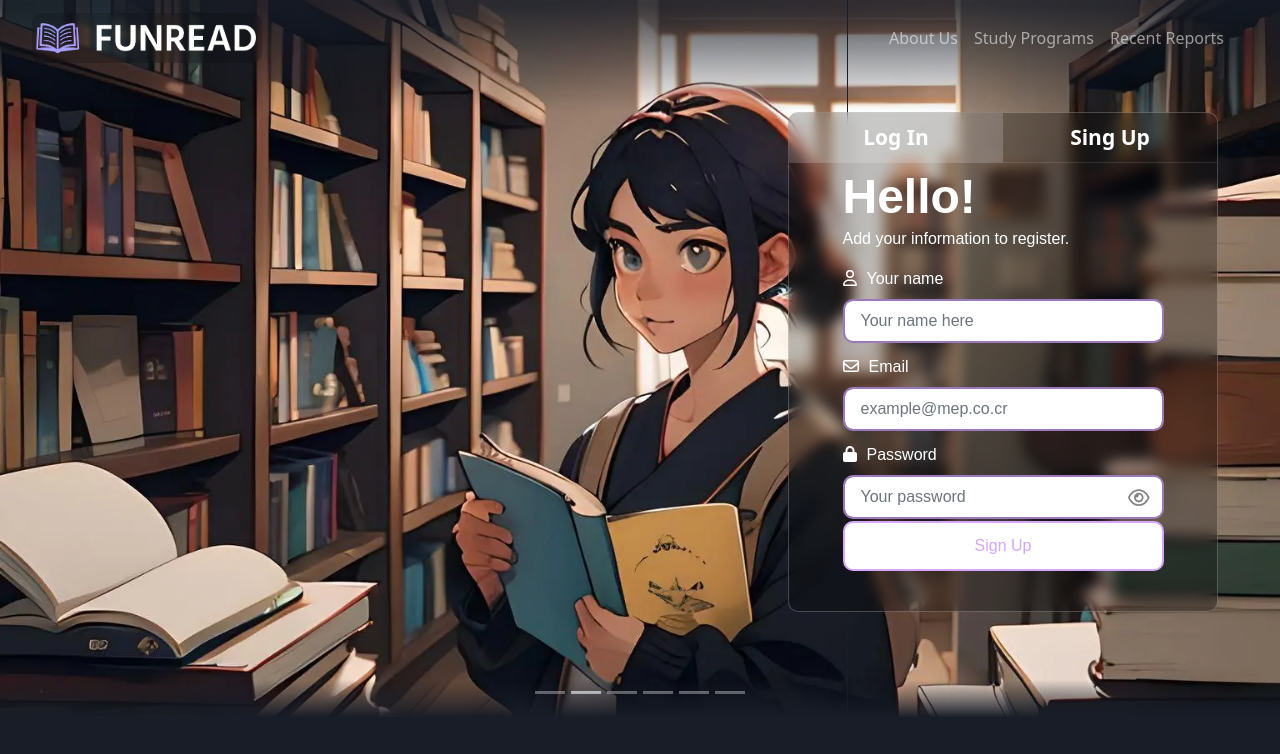
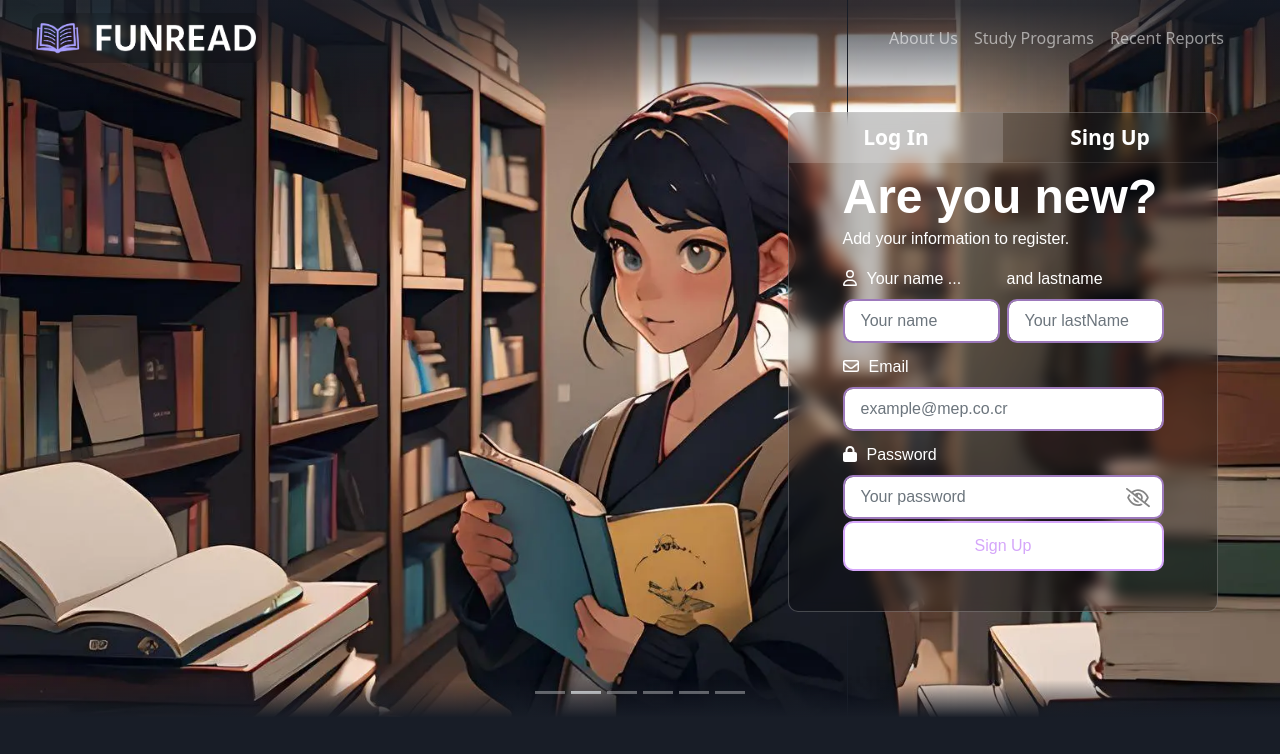
Before and after one commit to Funread/funread, a React (Create React App) app in the folder frontend/: page / in a window 1280 px wide. Both pictures are taken after a click on the button "Sing Up". Shown: the top 754 px of the page. Built offline with nearby package versions, Linux system fonts and the light colour scheme.

Commit message:
agrege el campo de lastname
agrege el espacion para introducir el apellido en el menu de sing up, ademas arregle un pequeño error con un boton, y modifique el useSign para que acepte el nuevo parametro

```diff
--- a/frontend/src/Components/LandingPage/LandingPage.css
+++ b/frontend/src/Components/LandingPage/LandingPage.css
@@ -137,3 +137,14 @@
     width: 70%;
   }
 }
+
+@media (max-width: 370px) {
+  .navbar-brand{
+    width: 130px;
+    height: 30px;
+  }
+  .header-navbar-logo-funread{
+    transform: scale(0.5);
+    translate: -50px -10px;
+  }
+}
--- a/frontend/src/Components/LogIn/LogIn.css
+++ b/frontend/src/Components/LogIn/LogIn.css
@@ -112,6 +112,9 @@
   transform: scale(1.3);
   transition: .3s;
 }
+.login-form-password-button > svg{
+  transition: .3s;
+}
 
 .login-form-password-button:focus {
   background: transparent;
--- a/frontend/src/Components/LogIn/LogIn.jsx
+++ b/frontend/src/Components/LogIn/LogIn.jsx
@@ -110,7 +110,7 @@ function LogIn(props) {
     <div className="login-form">
       <div className="login-form-body">
         <Form onSubmit={handleSubmit} className="login-form-content">
-          <h1 className="login-form-title">Hello!</h1>
+          <h1 className="login-form-title">Welcome Back!</h1>
           <h5 className="login-form-subtitle">
             Add your information to Log In.
           </h5>
--- a/frontend/src/Components/SignUp/SignUp.css
+++ b/frontend/src/Components/SignUp/SignUp.css
@@ -31,6 +31,10 @@
   gap: 12px;
 }
 
+.singup-form-name-lastname{
+  display: flex;
+  gap: 7px;
+}
 .signup-form-title {
   font-weight: bold;
   font-size: 6vh;
@@ -85,7 +89,6 @@
   margin-left: 20px;
   background: inherit;
   border-radius: 0 10px 10px 0;
-  color: #e9e9e9;
 }
 
 .signup-form-password-button {
@@ -93,13 +96,18 @@
   background: transparent;
   border-style: none;
   box-shadow: none !important;
-  color: #e9e9e9;
+  transition: .3s;
 }
 
 .signup-form-password-button:hover {
   background-color: transparent;
-  border-style: none;
-  color: #e9e9e9;
+}
+.signup-form-password-button > svg:hover {
+  transform: scale(1.3);
+  transition: .3s;
+}
+.signup-form-password-button > svg{
+  transition: .3s;
 }
 
 .signup-form-password-button:focus {
--- a/frontend/src/Components/SignUp/SignUp.jsx
+++ b/frontend/src/Components/SignUp/SignUp.jsx
@@ -3,7 +3,7 @@ import Form from "react-bootstrap/Form";
 import Button from "react-bootstrap/Button";
 import { FontAwesomeIcon } from "@fortawesome/react-fontawesome";
 import { faLock } from "@fortawesome/free-solid-svg-icons";
-import { faEnvelope, faUser, faEye } from "@fortawesome/free-regular-svg-icons";
+import { faEnvelope, faUser, faEye, faEyeSlash } from "@fortawesome/free-regular-svg-icons";
 import "./SignUp.css";
 import CustomButton from "../Shared/CustomButton/CustomButton";
 import { useSign } from "../../hooks/useSign";
@@ -12,6 +12,7 @@ import { InputGroup } from "react-bootstrap";
 function SignUp(props) {
   const [showPassword, setShowPassword] = useState(false);
   const [name, setName] = useState("");
+  const [lastName, setLastName] = useState("");
   const [email, setEmail] = useState("");
   const [password, setPassword] = useState("");
   const { signUp } = useSign();
@@ -24,7 +25,7 @@ function SignUp(props) {
   const togglePassword = () => {
     setShowPassword(!showPassword);
     showPassword
-      ? (document.getElementById("passwordButton").style.color = "#e9e9e9")
+      ? (document.getElementById("passwordButton").style.color = "#0000007b")
       : (document.getElementById("passwordButton").style.color = "#42006d");
   };
 
@@ -35,7 +36,8 @@ function SignUp(props) {
    * Las variables name, email y password contienen los valores ingresados por el usuario al momento de presionar el boton de Log In.
    */
   const handleSubmit = () => {
-    //signUp(name, email, password);
+    //signUp(name, lastName, email, password);
+    console.log(name, lastName, email, password);
   };
 
   /**
@@ -77,7 +79,7 @@ function SignUp(props) {
    * Cambia el color del botón de Log In cuando los campos de email y password han sido llenados.
    */
   useEffect(() => {
-    name !== "" && email !== "" && password !== ""
+    name !== "" && lastName !== "" && email !== "" && password !== ""
       ? (document.getElementById("submit-button").className =
           "signup-form-button-filled")
       : (document.getElementById("submit-button").className =
@@ -88,15 +90,16 @@ function SignUp(props) {
     <div className="signup-form">
       <div className="signup-form-body">
         <Form onSubmit={handleSubmit} className="signup-form-content">
-          <h1 className="signup-form-title">Hello!</h1>
+          <h1 className="signup-form-title">Are you new?</h1>
           <h5 className="signup-form-subtitle">
             Add your information to register.
           </h5>
           <div className="signup-form-inputs">
+              <div className="singup-form-name-lastname">
                 <Form.Group className="form-group">
                   <Form.Label className="font-size">
                     <FontAwesomeIcon className="signup-icons" icon={faUser} />
-                Your name
+                    Your name ...
                   </Form.Label>
                   <Form.Control
                     id="nameInput"
@@ -108,10 +111,29 @@ function SignUp(props) {
                       isEmpty(e.target.value, "nameInput");
                     }}
                     className="signup-form-control-lg"
-                placeholder="Your name here"
+                    placeholder="Your name"
                     required
                   />
                 </Form.Group>
+                <Form.Group className="form-group">
+                  <Form.Label className="font-size">
+                    and lastname
+                  </Form.Label>
+                  <Form.Control
+                    id="lastNameInput"
+                    size="lg"
+                    type="text"
+                    value={lastName}
+                    onChange={(e) => {
+                      setLastName(e.target.value);
+                      isEmpty(e.target.value, "lastNameInput");
+                    }}
+                    className="signup-form-control-lg"
+                    placeholder="Your lastName"
+                    required
+                  />
+                </Form.Group>
+              </div>
             <Form.Group className="form-group">
               <Form.Label className="font-size">
                 <FontAwesomeIcon className="signup-icons" icon={faEnvelope} />
@@ -151,16 +173,9 @@ function SignUp(props) {
                   placeholder="Your password"
                   required
                 />
-                <InputGroup.Text
-                  id="inputGroupText"
-                  className="form-input-group-text-password"
-                >
-                  <Button
-                    id="passwordButton"
-                    className="signup-form-password-button"
-                    onClick={togglePassword}
-                  >
-                    <FontAwesomeIcon className="fa-xl float end" icon={faEye} />
+                <InputGroup.Text  id="inputGroupText" className="form-input-group-text-password">
+                  <Button id="passwordButton" className="signup-form-password-button" onClick={togglePassword}>
+                    {showPassword?<FontAwesomeIcon className="fa-xl float end" icon={faEye}/>:<FontAwesomeIcon className="fa-xl float end" icon={faEyeSlash}/>}
                   </Button>
                 </InputGroup.Text>
               </InputGroup>
--- a/frontend/src/hooks/useSign.js
+++ b/frontend/src/hooks/useSign.js
@@ -5,7 +5,7 @@ const moment = require("moment");
 
 export const useSign = () => {
 
-  const signUp = async(name, email, password) => {
+  const signUp = async(name, lastName, email, password) => {
 
     try {
 
@@ -16,7 +16,7 @@ export const useSign = () => {
       data: {
         email: email,
         name: name,
-        lastname: "Falta propiedad en frontend (Formulario)",
+        lastname: lastName,
         password: password,
         createdat: moment().format(),
         actived: 1,
```
Lines whose indentation alone changed are shown as unchanged.
